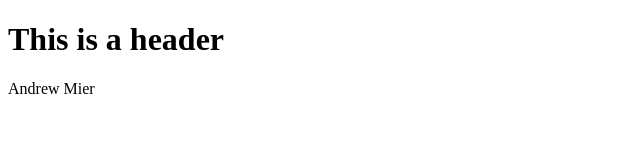
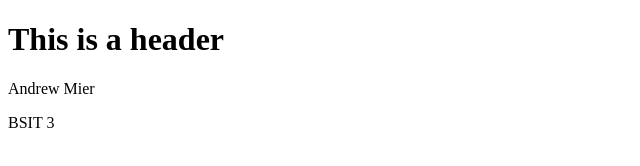
Before and after one commit to justdrewit17/git-test, a plain HTML site: page index.html in a window 1280 px wide. Shown: the full height of the page, 0-640 px from the left. Drawn offline with Linux system fonts and the light colour scheme.

Commit message:
third commit

```diff
--- a/index.html
+++ b/index.html
@@ -6,5 +6,6 @@
 <body>
 	<h1>This is a header</h1>
 	<p>Andrew  Mier</p>
+	<p> BSIT 3</p>
 </body>
 </html>
```
